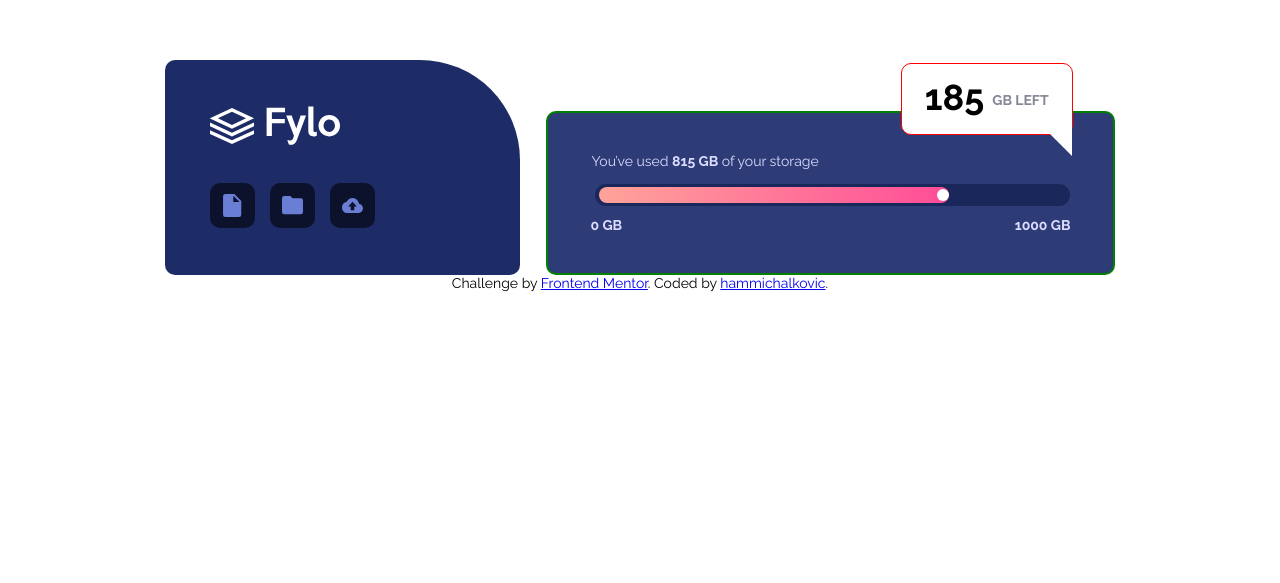
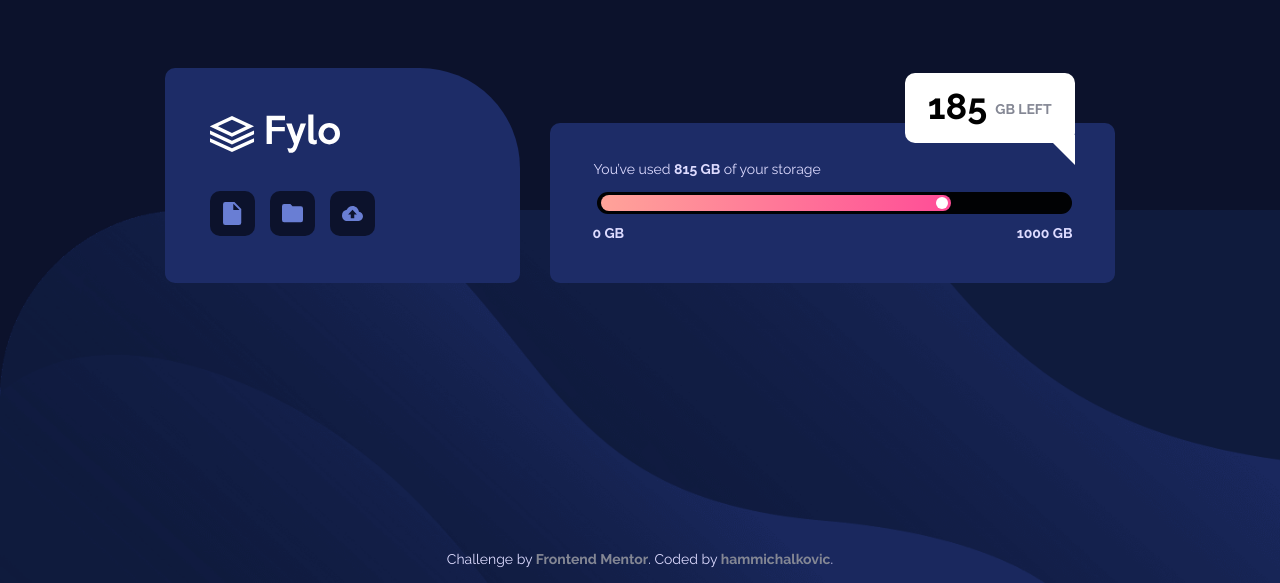
Before and after one commit to hammichalkovic/frontend-mentor-practices, a plain HTML site: page junior/fylo-data-storage-component-master/index.html in a window 1280 px wide. Shown: the part 233-816 px from the top of the page. Drawn offline with Linux system fonts and the light colour scheme.

Commit message:
Set DTV background color and image. Align footer

```diff
--- a/junior/fylo-data-storage-component-master/css/style.css
+++ b/junior/fylo-data-storage-component-master/css/style.css
@@ -8,6 +8,11 @@
     justify-content: center;
     align-items: center;
     flex-direction: column;
+    background-image: url('../images/bg-desktop.png');
+    background-repeat: no-repeat;
+    background-position: bottom right;
+    background-size: 100%;
+    background-color: hsl(229, 57%, 11%);
 }
 
 main {
@@ -17,6 +22,7 @@
     border-radius: 10px;
     display: flex;
     justify-content: space-between;
+    align-items: center;
 }
 
 em {
@@ -45,13 +51,25 @@
 .info {
     height: 160px;
     width: 565px;
-    border: 2px solid green;
+    /* border: 2px solid green; */
     align-self: flex-end;
     border-radius: 10px;
     display: flex;
     flex-direction: column;
     z-index: 0;
-    background-color: hsl(228, 45%, 32%);
+    background-color: hsl(228, 56%, 26%);
+}
+
+footer {
+    position: absolute;
+    bottom: 0;
+    color: hsl(243, 100%, 93%);
+}
+
+.attribution a {
+    text-decoration: none;
+    color: hsl(229, 7%, 55%);
+    font-weight: 700;
 }
 
 div.fylo {
@@ -118,7 +136,7 @@
 .storage__left {
     width: 170px;
     height: 70px;
-    border: 1px solid red;
+    /* border: 1px solid red; */
     align-self: flex-end;
     border-radius: 10px;
     margin: -50px 40px 0 0;
@@ -193,7 +211,7 @@
     width: 475px;
     align-self: flex-end;
     border-radius: 11px;
-    background-color: hsl(228, 56%, 23%);
+    background-color: hsl(229, 57%, 1%);
     display: flex;
     align-items: center;
 }
@@ -214,7 +232,7 @@
     width: 12px;
     border-radius: 7px;
     background-color: white;
-    margin-right: 3 px;
+    margin-right: 3px;
 }
 
 div.storage__scale {
```
